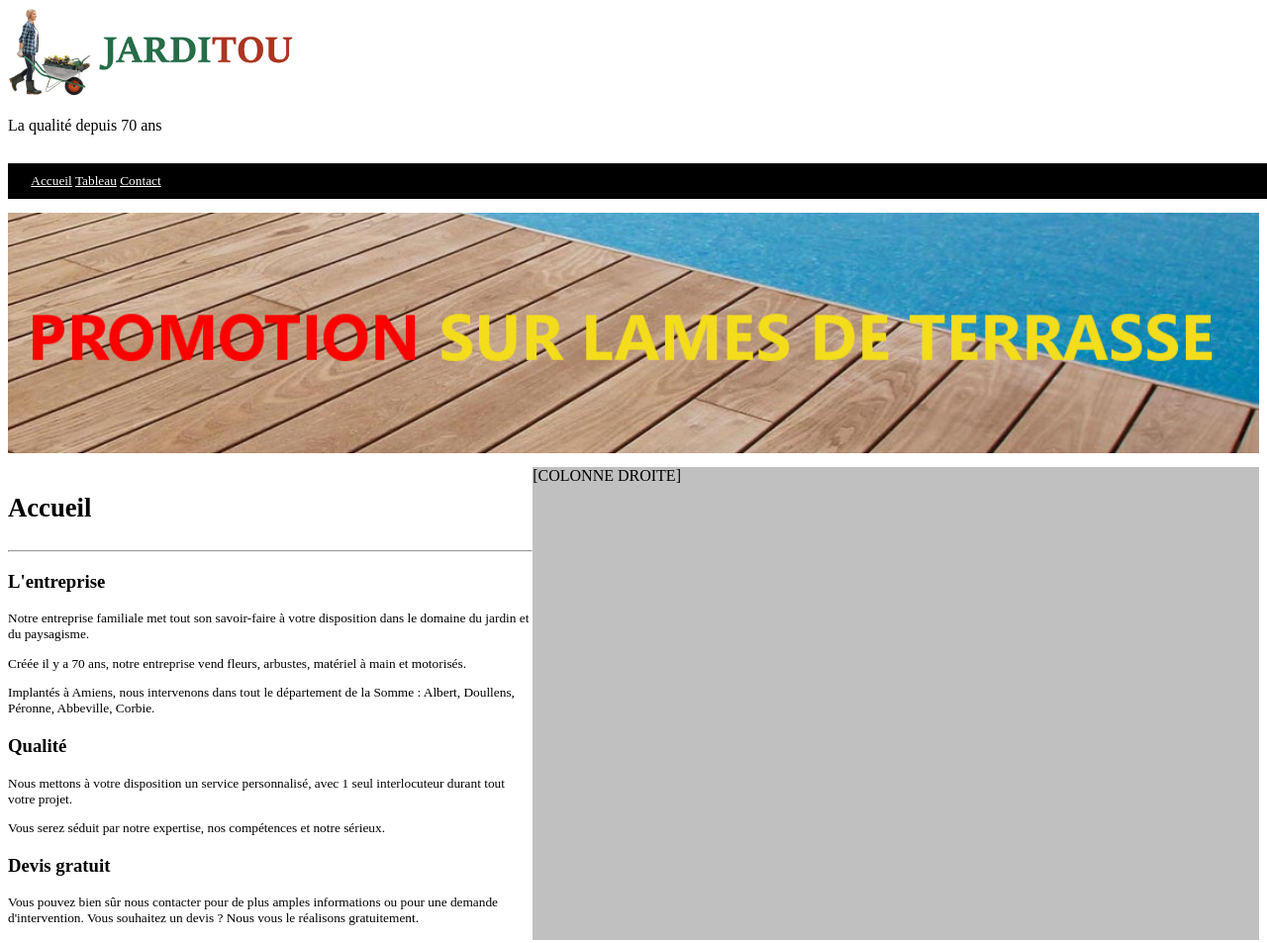
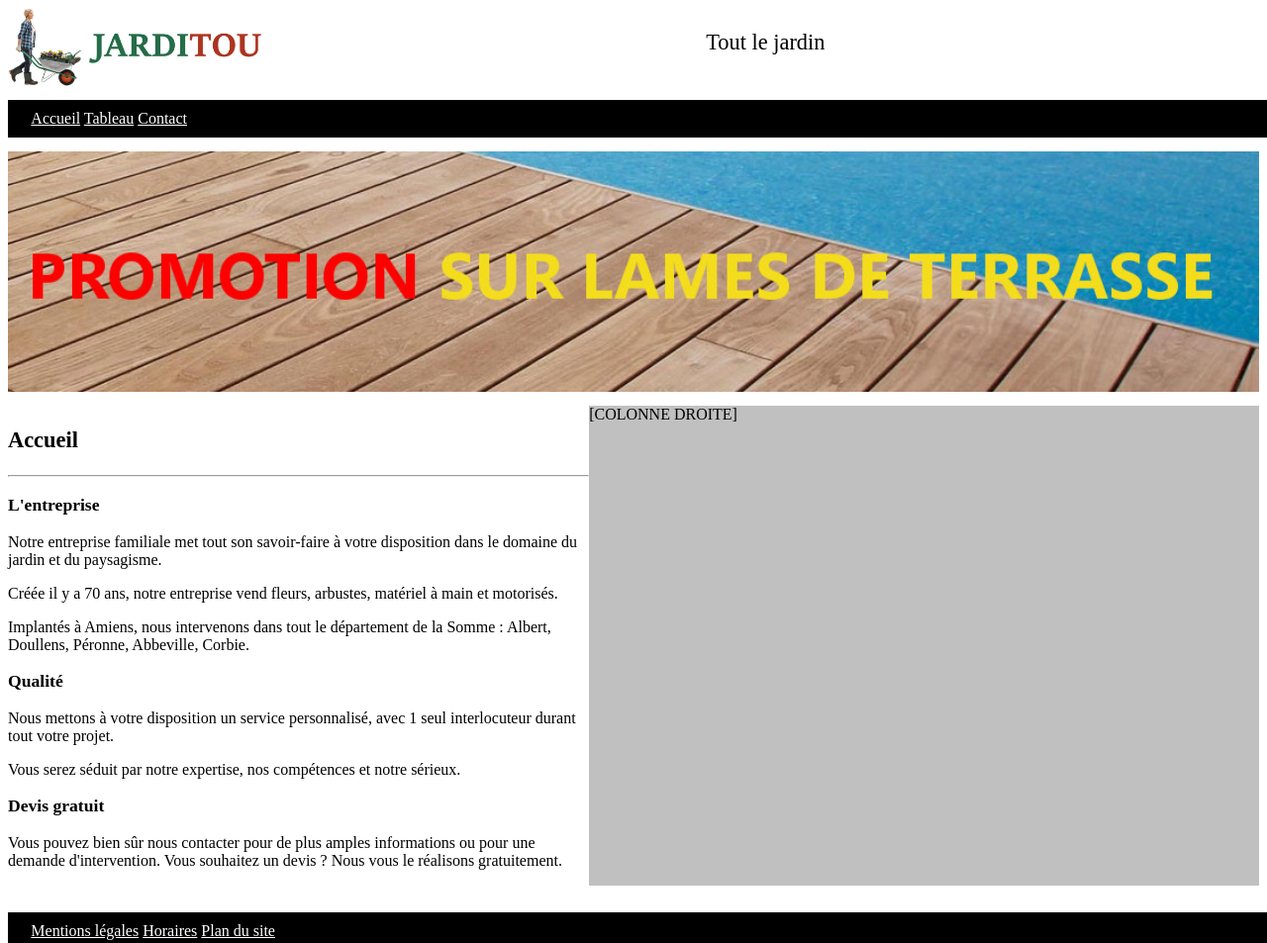
Before and after one commit to AlexisDonato/TBDev, a plain HTML site: page JARDITOU/jarditou_css/index.html in a window 1280 px wide. Shown: the top 953 px of the page at 99% size. Drawn offline with Linux system fonts and the light colour scheme.

Commit message:
Deuxième commit

```diff
--- a/JARDITOU/jarditou_css/assets/css/styles.css
+++ b/JARDITOU/jarditou_css/assets/css/styles.css
@@ -1,11 +1,61 @@
 
 
-/* Ceci est une ligne de commentaire css */
+/* polices responsive*/
+
+  html {
+    font-size: 100%;
+  }
+
+  #accueil {
+    font-size: 1.4rem;
+  }
+
+  h1 {
+    font-size: 1.1rem;
+  }
+
+  #p1 {
+    font-size: 1rem;
+  }
+
+
+  #p2 {
+    font-size: 1rem;
+  }
+
+  #p3 {
+    font-size: 1rem;
+  }
+
+  .menu {
+    font-size: 1rem;
+  }
+
+/* ****************** */
+
+
+
+/* *******Logo et slogan côte à côte***** */
+  .hair {
+    display: flex;
+  }
+
+  .slogan {
+    flex: 1;
+    font-size: 1.4rem;
+    text-align: center;
+  }
+
+  /* ************************************* */
 
 
 
 
-
+  .logojarditou {
+    width: 200pt;
+    height: auto;
+    display: block;
+  }
 
   .logopromo {
     width: 100%;
@@ -29,12 +79,8 @@ a{
     width: 100%;
     display: inline-block;
     padding: 10px 10px 10px 10px;
-  font-size: 10pt;
   }
 
-#accueil {
-  font-size: 20pt;
-}
 
 /**********Ceci permet d'avoir 2 div côte à côte de même hauteur *************/
   .row {
@@ -55,15 +101,31 @@ a{
   }
 /* *************************************************************************** */
 
-#p1 {
-  font-size: 10pt;
+
+
+
+
+/* ****Media Quieries: Responsive**** */
+
+  @media only screen and (min-width: 768px) {
+  /* tablettes et ordinateurs */
+  }
+  @media only screen and (max-width: 767px) {
+  /* smartphone */
+  }
+  @media only screen and (max-width: 767px) and (orientation: portrait) {
+  /* smartphone en mode portait */
   }
 
+  /* ******************************** */
 
-#p2 {
-  font-size: 10pt;
+
+
+  @media only screen and (max-device-width: 767px) {
+    .col2 {
+      display: none;
     }
-
-#p3 {
-  font-size: 10pt;
+    .menu {
+      display:grid;
     }
+  }
--- a/JARDITOU/jarditou_css/index.html
+++ b/JARDITOU/jarditou_css/index.html
@@ -21,12 +21,19 @@
 
 <!-- ***********En-tête************* -->
 
-    <!-- <div id="tout">     -->
+
         <header>
 
-            <img src="src/img/jarditou_logo.jpg" alt="Logo Jarditou" width="300" height="auto">
 
-            <p>La qualité depuis 70 ans</p>
+            <div class="hair">
+
+                    <img class="logojarditou" src="src/img/jarditou_logo.jpg" alt="Logo Jarditou">
+
+
+                    <p class="slogan">Tout le jardin</p>
+
+            </div>
+
 
         <nav class="menu">
 
@@ -51,6 +58,7 @@
 
 
 <!-- *********Ceci permet d'avoir 2 div côte à côte de même hauteur *************-->
+<!-- ********************(Déjà renseigné en css ici)**************************** -->
 
             <!-- <style>
                 .row {
@@ -61,6 +69,10 @@
                   flex: 1;
                 }
             </style> -->
+
+       <!-- ********************************************************************* -->
+
+
 
 
         <body>
@@ -126,7 +138,7 @@
         </nav>
 
         </footer>
-    <!-- </div> -->
+
 
         </body>
         </html>
```
Also changed, not shown: JARDITOU/jarditou_css/contact.html (+7 -2 lines), JARDITOU/jarditou_css/tableau.html (+8 -3 lines). Lines whose indentation alone changed are shown as unchanged.
